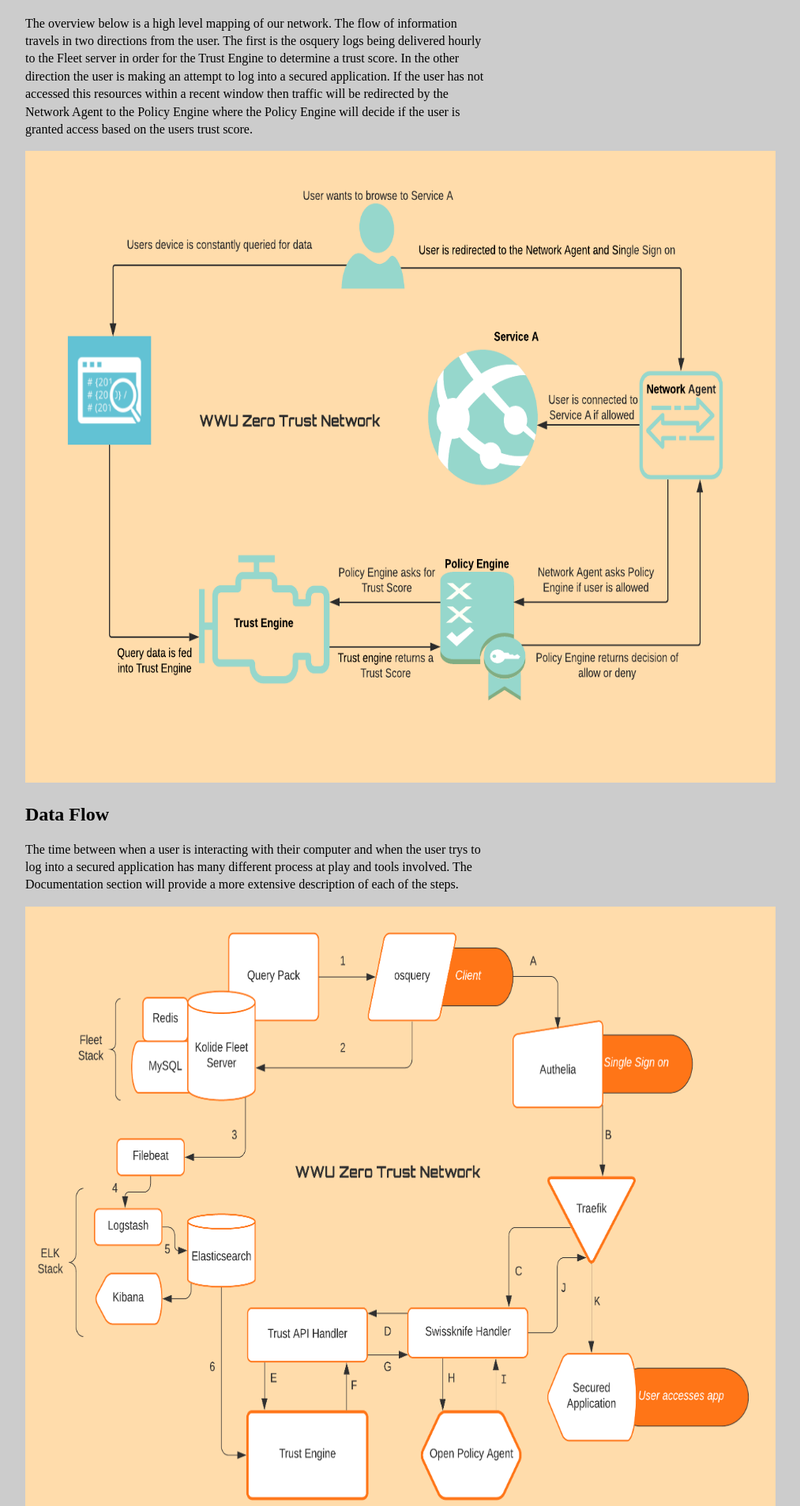
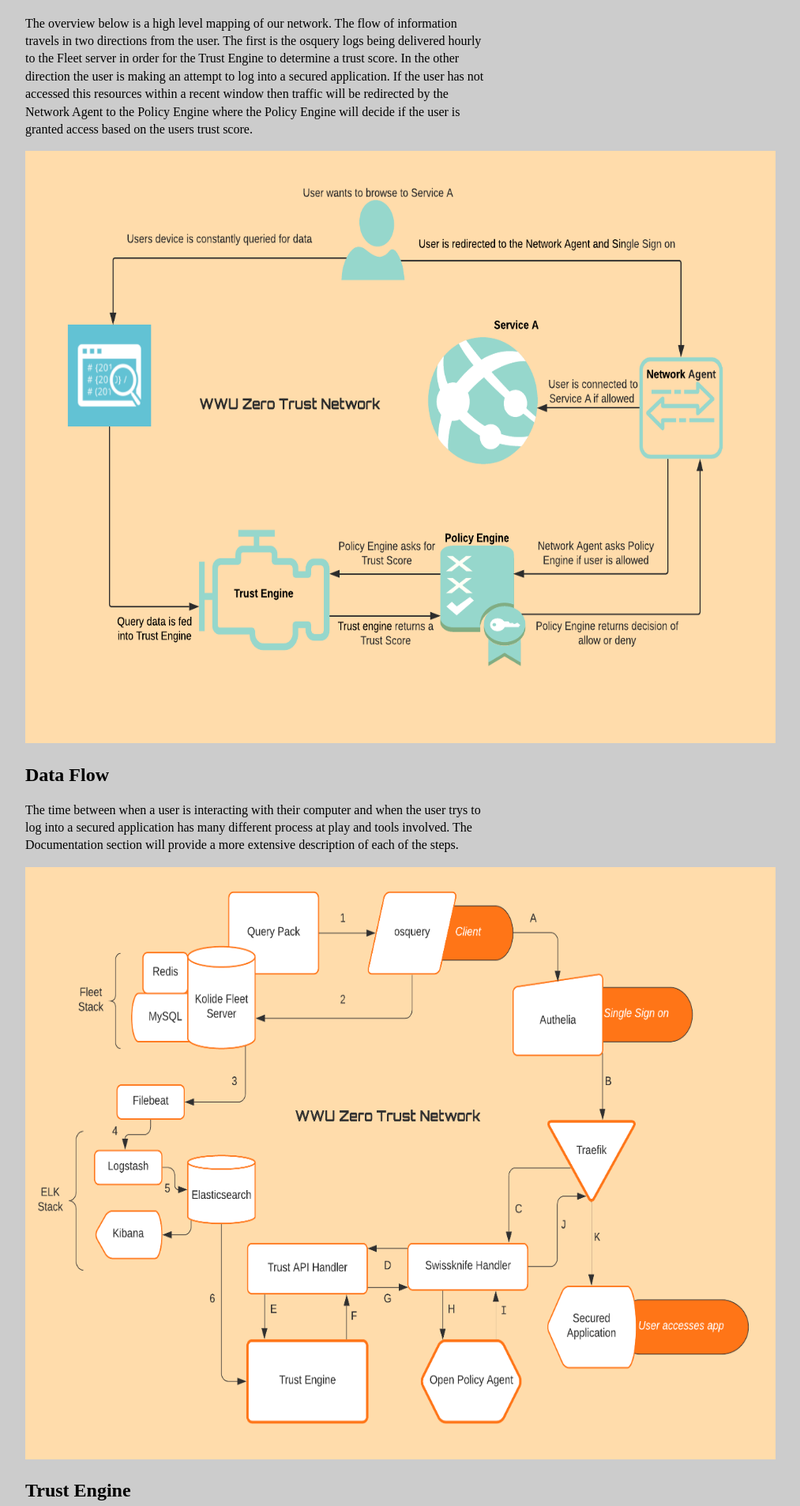
Before and after one commit to WWUZeroTrust/WWUZeroTrust.github.io, a Jekyll site: the page built from _posts/2020-06-1-End-of-Spring-Quarter.md, in a window 1280 px wide. Shown: the part 471-2378 px from the top of the page at 79% size, without its empty margins (160-1173 px from the left). Built offline with Jekyll 4.4.1, drawn with Linux system fonts in a browser that asks for light colours.

Commit message:
Update 2020-06-1-End-of-Spring-Quarter.md

```diff
--- a/_posts/2020-06-1-End-of-Spring-Quarter.md
+++ b/_posts/2020-06-1-End-of-Spring-Quarter.md
@@ -10,13 +10,13 @@
 
 The overview below is a high level mapping of our network. The flow of information travels in two directions from the user. The first is the osquery logs being delivered hourly to the Fleet server in order for the Trust Engine to determine a trust score. In the other direction the user is making an attempt to log into a secured application. If the user has not accessed this resources within a recent window then traffic will be redirected by the Network Agent to the Policy Engine where the Policy Engine will decide if the user is granted access based on the users trust score.
 
-<img src="/image/Zero Trust Network Overview.png" alt="hi" class="inline" height="800" width="950"/>
+<img src="/image/Zero Trust Network Overview.png" alt="hi" class="inline" height="750" width="950"/>
 
 ## Data Flow
 
 The time between when a user is interacting with their computer and when the user trys to log into a secured application has many different process at play and tools involved. The Documentation section will provide a more extensive description of each of the steps.
 
-<img src="/image/Flowchart.png" alt="hi" class="inline" height="800" width="950"/>
+<img src="/image/Flowchart.png" alt="hi" class="inline" height="750" width="950"/>
 
 ## Trust Engine
 
```
